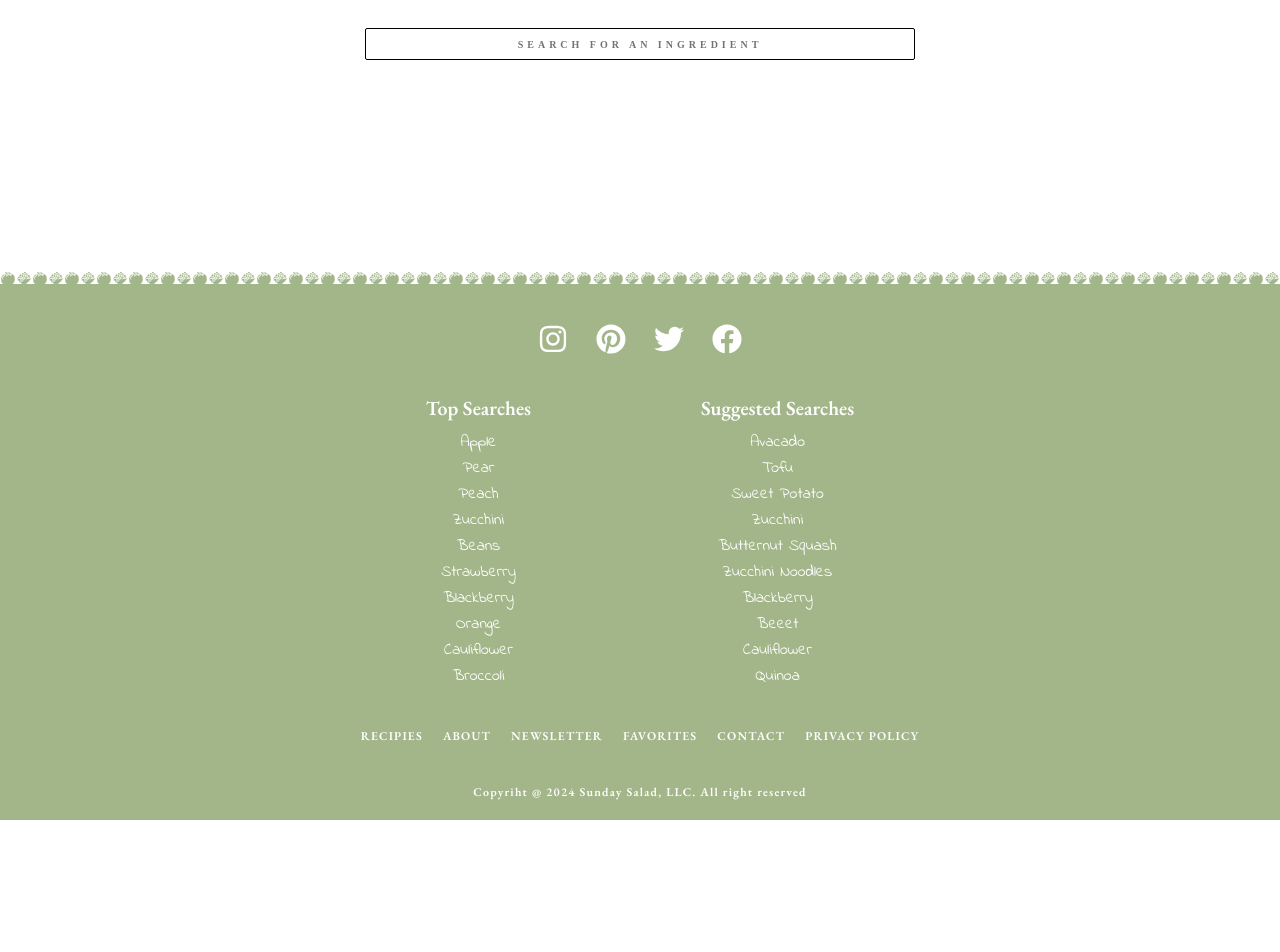
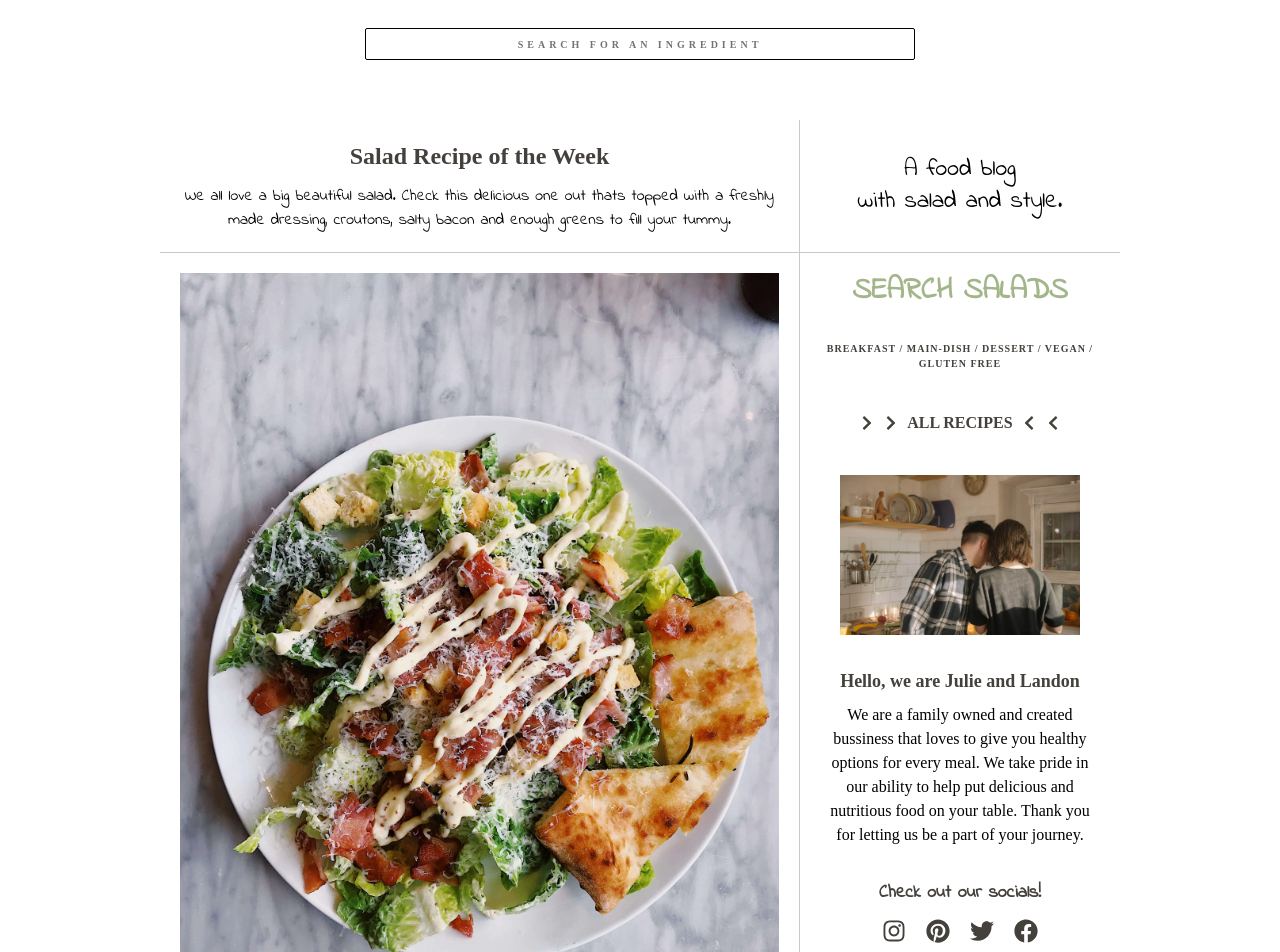
Before and after one commit to lgrinders/RecipieApp, a React (Vite) app: page / in a window 1280 px wide. Shown: the part 200-1152 px from the top of the page. Before the commit the page ends 1020 px from the top, so only its background shows below. Built offline with nearby package versions, Linux system fonts and the light colour scheme; a web font is replaced by a local one.

Commit message:
Completed DefaultHomeScreen

```diff
--- a/src/components/default-home-screen/index.jsx
+++ b/src/components/default-home-screen/index.jsx
@@ -1,11 +1,87 @@
 import saladImage from "../../assets/images/saladImage.jpg";
+import { FaChevronRight, FaChevronLeft } from "react-icons/fa";
+import couple from "../../assets/images/couple.jpeg";
+import {
+  FaInstagram,
+  FaTwitter,
+  FaFacebook,
+  FaPinterest,
+} from "react-icons/fa";
 
 export default function DefaultHomeScreen() {
   return (
     <>
-      <div>
-        <h1>Hello</h1>
-        <img src={saladImage} alt="" />
+      <div className="flex max-w-[1000px] flex-col  px-5">
+        <div className="flex">
+          <div className="flex w-full flex-col gap-3 border-b border-iconGray p-5 text-center md:w-2/3 md:border-r">
+            <h2 className="text-2xl font-semibold text-stone-700">
+              Salad Recipe of the Week
+            </h2>
+            <p className="font-Play">
+              We all love a big beautiful salad. Check this delicious one out
+              thats topped with a freshly made dressing, croutons, salty bacon
+              and enough greens to fill your tummy.
+            </p>
+          </div>
+          <div className="hidden items-center justify-center border-b border-iconGray p-5 md:flex md:w-1/3">
+            <h2 className="text-center font-Play text-2xl">
+              A food blog
+              <br /> with salad and style.
+            </h2>
+          </div>
+        </div>
+        <div className="flex">
+          <div className="w-full border-iconGray p-5 md:w-2/3 md:border-r">
+            <img src={saladImage} className="" alt="" />
+          </div>
+          <div className="hidden items-center gap-8 p-5 md:flex md:w-1/3 md:flex-col">
+            <h2 className="text-accentOlive text-center font-Play text-3xl font-bold">
+              SEARCH SALADS
+            </h2>
+            <p className="text-center font-Basker text-[10px] font-semibold tracking-widest text-stone-700">
+              BREAKFAST / MAIN-DISH / DESSERT / VEGAN / GLUTEN FREE
+            </p>
+            <button className="flex items-center justify-center gap-2 p-2 font-Bodoni font-bold text-stone-700">
+              <FaChevronRight /> <FaChevronRight /> ALL RECIPES{" "}
+              <FaChevronLeft /> <FaChevronLeft />
+            </button>
+            <img
+              src={couple}
+              alt="A couple cooking together"
+              className="h-58 w-60 object-cover"
+            />
+            <div className="flex flex-col gap-2">
+              <h2 className="text-center font-Basker text-lg font-bold text-stone-700">
+                Hello, we are Julie and Landon
+              </h2>
+              <p className="text-center font-Basker">
+                We are a family owned and created bussiness that loves to give
+                you healthy options for every meal. We take pride in our ability
+                to help put delicious and nutritious food on your table. Thank
+                you for letting us be a part of your journey.
+              </p>
+            </div>
+            <div className="flex flex-col gap-3">
+              <h2 className="font-Play text-lg font-bold text-stone-700">
+                Check out our socials!
+              </h2>
+              <div className="flex justify-center gap-5 text-stone-700">
+                <a href="">
+                  <FaInstagram size={24} />
+                </a>
+                <a href="">
+                  <FaPinterest size={24} />
+                </a>
+                <a href="">
+                  <FaTwitter size={24} />
+                </a>
+                <a href="">
+                  <FaFacebook size={24} />
+                </a>
+              </div>
+            </div>
+          </div>
+        </div>
       </div>
     </>
   );
--- a/src/pages/Home/index.jsx
+++ b/src/pages/Home/index.jsx
@@ -19,7 +19,7 @@ export default function Home() {
       <div className="flex flex-col items-center gap-5 overflow-x-hidden py-32">
         <button
           onClick={() => setRecipesList([])}
-          className="px-8 text-center font-Bodoni text-7xl font-bold leading-[80px] tracking-[10px] text-stone-800"
+          className="px-8 text-center font-Bodoni text-7xl font-bold leading-[80px] tracking-[10px] text-stone-700"
         >
           SUNDAY SALAD
         </button>
@@ -32,7 +32,7 @@ export default function Home() {
             onChange={(e) => setSearchParam(e.target.value)}
           />
         </form>
-        {recipesList ? (
+        {recipesList.length > 0 ? (
           <div className="flex w-screen items-center justify-center">
             {loading || searchStatus !== "" ? (
               <div className="flex h-20 items-center justify-center px-5 py-5 text-center font-Play text-2xl italic">
```
Also changed, not shown: src/assets/images/couple.jpeg (added).
